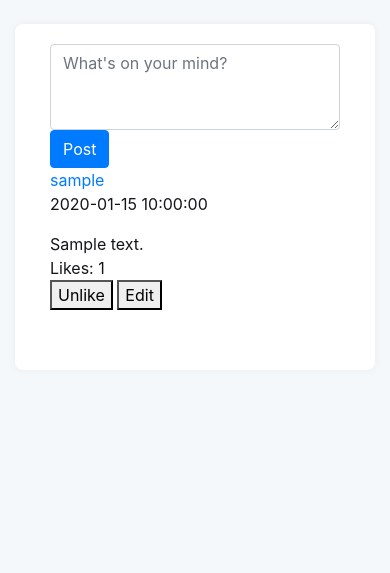
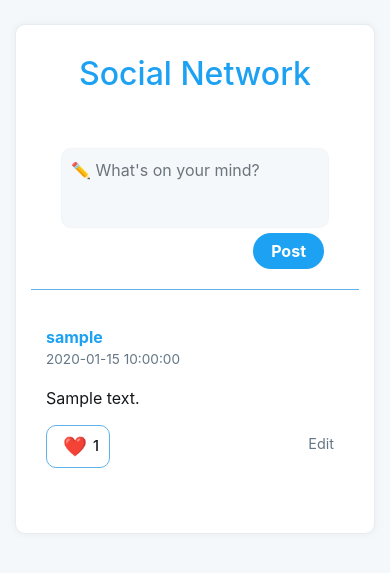
Before and after one commit to haopham98/network, a Django app: page / in a window 390 px wide. Shown: the top 573 px of the page. Run offline with Django 3.2, Linux system fonts and the light colour scheme; a user stored in the database is signed in; tables that the repository leaves empty hold one stand-in row (values such as "Sample post"); data that the repository does not hold is empty; some libraries are stand-ins or nearby versions.

Commit message:
feat(static): custom UI

```diff
--- a/network/static/network/app/api.js
+++ b/network/static/network/app/api.js
@@ -4,7 +4,10 @@ import getCSRFToken from './utils.js';
 const API = {
     async request(url, options = {}) {
         const csrfToken = getCSRFToken();
-        console.log('CSRF Token: ', csrfToken);
+        if (!csrfToken) {
+            window.location.href = '/login'; // Redirect to login if CSRF token is missing
+            return;
+        }
         const defaultOptions = {
             headers: {
                 'Content-Type': 'application/json',
@@ -14,13 +17,7 @@ const API = {
         options = { ...defaultOptions, ...options };
         try {
             const response = await fetch(url, options);
-            // if (response.status === 403 || response.status === 401) {
-            //     const errorData = await response.json();
-            //     console.error('API request failed with status: ', response.status, errorData);
-            //     if (errorData.redirect) {
-            //         window.location.href = errorData.redirect;
-            //     }
-            // }
+
             if (!response.ok) {
                 return response.json().then(err => {
                     return Promise.reject({
@@ -28,6 +25,12 @@ const API = {
                     })
                 })
             }
+            if (response.status === 403 || response.status === 401) {
+                console.error('Unauthorized or forbidden request');
+                window.location.href = '/login'; // Redirect to login if unauthorized
+                return;
+            }
+
             return await response.json();
         }
         catch (error) {
--- a/network/static/network/app/uiUpdater.js
+++ b/network/static/network/app/uiUpdater.js
@@ -10,7 +10,8 @@ const UIUpdater = {
     updateLikeButton(postId, liked) {
         const likeButton = DOM.get(`.like-button[data-post-id="${postId}"]`);
         if (likeButton) {
-            likeButton.textContent = liked ? 'Unlike' : 'Like';
+            likeButton.textContent = liked ? '❤️':'🤍';
+            // likeButton.textContent = '❤️';
         }
     },
     updateFollowButton(isFollowing) {
--- a/network/static/network/posts/renderer.js
+++ b/network/static/network/posts/renderer.js
@@ -11,21 +11,23 @@ const PostRenderer = {
             </div>
             <div class="post-body">
                 <div class="post-content">${post.content}</div>
-                <span class="like-info">
-                    Likes: <span class="like-count" data-post-id="${post.id}">${post.like_count || 0}</span>
-                </span>
             </div>
             <div class="post-actions">
-                <button class="like-button" data-post-id="${post.id}">
-                    ${post.liked_by_user ? 'Unlike' : 'Like'}
-                </button>
+               <div class="like-info">
+                    <button class="like-button" data-post-id="${post.id}">
+                        ${post.liked_by_user ? '❤️': '🤍'}
+                    </button>
+                    <span class="like-count" data-post-id="${post.id}">${post.like_count || 0}</span>
 
+               </div>
                 ${username && username === post.author ? `
                     <button class="edit-button" data-post-id="${post.id}">Edit</button>
                 ` : ''}
+
             </div>
             <br>
         `;
+        postElement.className = 'post';
 
         postElement.dataset.postId = post.id;
         // Need to add method handle for escapse HTML content and date formatting
@@ -37,12 +39,15 @@ const PostRenderer = {
         editForm.innerHTML = `
             <input type="hidden" name="csrfmiddlewaretoken" value="${csrfToken}">
             <textarea id="edit-post-content" name="content">${post.content}</textarea>
-            <button type="submit" id="save-post-btn" class="save-post-btn" data-post-id="${post.id}">Save</button>
-            <button type="button" id="cancel-edit-post" class="cancel-edit-btn">Cancel</button>
+            <div class="edit-post-actions">
+                <button type="submit" id="save-post-btn" class="save-post-btn" data-post-id="${post.id}">Save</button>
+                <button type="button" id="cancel-edit-post" class="cancel-edit-btn">Cancel</button>
+            </div>
             `;
         editForm.dataset.postId = post.id;
         return editForm;
     }
 }
 
+
 export default PostRenderer;
--- a/network/static/network/profile/profileApp.js
+++ b/network/static/network/profile/profileApp.js
@@ -214,7 +214,6 @@ export class ProfileApp {
             DOM.append(this.profilePost, postElement);
         });
 
-        console.log('Render pagination for profile posts');
         this.currentPage = response.page.number || 1;
         this.renderPagination(this.currentPage, response.page.total_pages);
     }
--- a/network/static/network/profile/profileRenderer.js
+++ b/network/static/network/profile/profileRenderer.js
@@ -3,14 +3,16 @@ import DOM  from '../app/dom.js';
 
 export function profileHeaderRenderer(data, username) {
     const profile_header = document.getElementById('profile-header');
-    profile_header.innerHTML = `
-    <h3>${data.username}</h3>
-    <div class="row">
+    const followInfo = DOM.create('div', 'follow-info');
+    DOM.clear(profile_header);
+    const UsernameElement = DOM.create('h2', 'username', data.username);
+    UsernameElement.id = 'username';
+    DOM.append(profile_header, UsernameElement);
+    followInfo.innerHTML = `
         <div><span class="follower-count">Followers: ${data.followers_count}</span></div>
         <div><span class="following-count">Following: ${data.following_count}</span></div>
-    </div>
-
-    `
+        `
+    DOM.append(profile_header, followInfo);
     if (data.username != data.current_user) {
         const followButton = DOM.create('button', 'follow-button');
         followButton.className = 'btn btn-info follow-button';
@@ -19,51 +21,3 @@ export function profileHeaderRenderer(data, username) {
         DOM.append(profile_header, followButton);
     }
 }
-
-function renderPagination(currentPage, totalPages) {
-    const paginationControls = DOM.get('#pagination-controls');
-    if (!paginationControls) {
-        console.error('Pagination Controls not found');
-        return;
-    }
-
-    DOM.clear(paginationControls);
-
-    if (totalPages <= 1) return;
-
-    if (currentPage > 1) {
-        const prevButton = DOM.create('button', 'btn btn-primary', 'Previous');
-        prevButton.addEventListener('click', () => {
-            this.loadPosts(currentPage - 1);
-        })
-        DOM.append(paginationControls, prevButton);
-
-    }
-
-    for (let page=1; page <= totalPages; page++) {
-        const pageButton = DOM.create('button', 'btn btn-primary', page);
-
-        pageButton.dataset.page = page;
-
-        if (page === currentPage) {
-            pageButton.classList.add('btn-primary');
-        }
-        else {
-            pageButton.classList.add('btn-secondary');
-        }
-
-        pageButton.addEventListener('click', () => {
-            this.loadPosts(page);
-        })
-
-        DOM.append(paginationControls, pageButton);
-    }
-
-    if (currentPage < totalPages) {
-        const nextButton = DOM.create('button', 'btn btn-primary', 'Next');
-        nextButton.addEventListener('click', () => {
-            this.loadPosts(currentPage + 1);
-        })
-        DOM.append(paginationControls, nextButton);
-    }
-}
--- a/network/static/network/styles.css
+++ b/network/static/network/styles.css
@@ -5,10 +5,40 @@ body {
   margin: 0;
 }
 
+/* Sidebar styles */
+
 .sidebar {
     position: sticky;
     top: 0;
     height: 100vh;
+}
+
+.sidebar .nav-link {
+  font-size: 1.1rem;
+  color: #14171a;
+  font-weight: 500;
+}
+
+.sidebar .nav-link:hover {
+  background-color: #e8f5fe;
+  border-radius: 25px;
+  color: #1da1f2;
+}
+
+/* Feed styles */
+.main-title {
+    text-align: center;
+    margin: 20px 0;
+    font-size: 2rem;
+    color: #1da1f2;
+}
+
+
+main .feed {
+    background-color: #ffffff;
+    border: 1px solid #e6ecf0;
+    border-radius: 10px;
+    padding: 10px 15px;
 }
 .feed {
     background-color: white;
@@ -16,3 +46,199 @@ body {
     padding: 20px;
     box-shadow: 0 0 8px rgba(0,0,0,0.05);
 }
+
+
+/* Post styling */
+.post {
+  border-bottom: 1px solid #e6ecf0;
+  padding: 15px 0;
+}
+
+.post:last-child {
+  border-bottom: none;
+}
+
+.post .post-author {
+  font-weight: bold;
+  color: #1da1f2;
+}
+
+.post .post-date {
+  font-size: 0.85rem;
+  color: #657786;
+}
+
+.post .post-content {
+  margin-top: 5px;
+  line-height: 1.5;
+}
+
+/* Like and Edit styles */
+.post-actions {
+  display: flex;
+  margin-top: 10px;
+  justify-content: space-between;
+}
+
+.post-actions .like-button {
+    color: #1da1f2;
+    cursor: pointer;
+    background: none;
+    border: none;
+    font-size: 1.2rem;
+    transition: color 0.8s ease;
+    display: flex;
+    align-items: center;
+}
+.like-button:hover {
+    transform: scale(1.05);
+}
+.post-actions .like-button:focus {
+    outline: none;
+}
+
+.like-count {
+    font-weight: 500;
+    color: #14171a;
+}
+
+.like-info {
+    display: flex;
+    align-items: center;
+    font-size: 0.9rem;
+    border: 1px solid #5fb3eb;
+    border-radius: 10px;
+    padding: 5px 10px;
+    margin-top: 5px;
+    width: fit-content;
+}
+
+.post-actions .edit-button {
+    background: none;
+    border: none;
+    color: #657786;
+    cursor: pointer;
+    padding: 5px 10px;
+    border-radius: 20px;
+    transition: all 0.2s ease;
+    font-size: 0.9rem;
+}
+
+/* Form styles */
+.form-container {
+    margin: 20px 0;
+    padding-bottom: 15px;
+    border-bottom: #5fb3eb 1px solid;
+}
+
+.create-post-form {
+    display: flex;
+    flex-direction: column;
+}
+
+.create-post-form {
+  background-color: #ffffff;
+  padding: 15px;
+  margin-bottom: 10px;
+}
+
+.create-post-form textarea {
+  border: none;
+  resize: none;
+  font-size: 1rem;
+  padding: 10px;
+  height: 80px;
+  background-color: #f5f8fa;
+  border-radius: 10px;
+  outline: none;
+  box-shadow: inset 0 0 2px rgba(0,0,0,0.05);
+}
+
+.create-post-form textarea:focus {
+  background-color: #ffffff;
+  box-shadow: 0 0 0 2px #1da1f250;
+  border: 1px solid #1da1f2;
+}
+
+.post-btn {
+  float: right;
+  background-color: #1da1f2;
+  border: none;
+  border-radius: 999px;
+  padding: 6px 18px;
+  font-weight: bold;
+  color: #fff;
+  transition: background-color 0.3s ease;
+  margin: 5px;
+}
+
+.post-btn:hover {
+  background-color: #0d8ddb;
+  cursor: pointer;
+}
+
+
+
+/* Edit form styles */
+.edit-post-form {
+  display: flex;
+  flex-direction: column;
+  margin-top: 10px;
+}
+.edit-post-form textarea {
+  border: none;
+  resize: none;
+  font-size: 1rem;
+  padding: 10px;
+  height: 80px;
+  background-color: #dbe1e5;
+  border-radius: 10px;
+  outline: none;
+}
+
+.edit-post-form textarea:focus {
+  background-color: #ffffff;
+  box-shadow: 0 0 0 2px #1da1f250;
+  border: 1px solid #1da1f2;
+}
+
+.edit-post-form button {
+  background-color: #1da1f2;
+  color: white;
+  border: none;
+  border-radius: 999px;
+  padding: 6px 18px;
+  font-weight: bold;
+  margin-top: 10px;
+  cursor: pointer;
+}
+.edit-post-form .edit-post-actions {
+  display: flex;
+  justify-content: right;
+  margin-top: 10px;
+}
+.edit-post-form button:hover {
+  background-color: #0d8ddb;
+}
+
+/* Profile styles */
+.profile-header {
+  display: flex;
+  flex-direction: column;
+  align-items: center;
+  padding: 20px;
+  background-color: #ffffff;
+  border-bottom: 1px solid #e6ecf0;
+}
+
+.follow-info {
+  display: flex;
+  justify-content: center;
+  gap: 20px;
+  margin-top: 10px;
+}
+
+.following-title {
+  text-align: center;
+  margin-bottom: 20px;
+}
--- a/network/templates/network/following.html
+++ b/network/templates/network/following.html
@@ -4,6 +4,10 @@
 
 {% block body%}
     <div id="container" class="container">
+        <div class="following-title">
+            <h2>Following</h2>
+        </div>
+
         <form id="csrf-form" style="display:none;">
             {% csrf_token %}
         </form>
--- a/network/templates/network/index.html
+++ b/network/templates/network/index.html
@@ -3,21 +3,24 @@
 
 {% block body %}
     <div id="container" class="container">
+       <div class="main-title">
+            <h2>Social Network</h2>
+       </div>
         <!-- Form for create new post -->
         {% if user.is_authenticated %}
             <div id="new-post" class="row">
-                <div class="col-sm">
-                    <form id="create-post-form" method="POST" action="{% url 'create_post' %}">
+                <div class="col-sm-12 form-container">
+                    <form id="create-post-form" class="create-post-form" method="POST" action="{% url 'create_post' %}">
                         {% csrf_token %}
-                    <textarea class="form-control" id="post-content" name="content" rows="3" placeholder="What's on your mind?"></textarea>
-                    <button type="submit" class="btn btn-primary" id="post-btn">Post</button>
+                    <textarea class="form-control" id="post-content" name="content" rows="3" placeholder="✏️ What's on your mind?"></textarea>
+                    <button type="submit" class="post-btn" id="post-btn">Post</button>
                     </form>
                 </div>
             </div>
         {% endif %}
 
         <!-- Posts will be dynamically loaded here -->
-        <div id="posts-container">
+        <div id="posts-container" class="main">
         </div>
 
         <!-- Pagination controls -->
--- a/network/templates/network/layout.html
+++ b/network/templates/network/layout.html
@@ -56,7 +56,7 @@
       </nav>
 
       <!-- Center Content -->
-      <main role="main" class="col-md-9 col-lg-6 py-4">
+      <main role="main" class="col-md-9 col-lg-8 py-4">
         <div class="feed">
           {% block body %}
           {% endblock %}
@@ -64,12 +64,10 @@
       </main>
 
       <!-- Right Sidebar (Optional) -->
-      <aside class="d-none d-lg-block col-lg-4 py-4">
+      {% comment %} <aside class="d-none d-lg-block col-lg-4 py-4">
         <div class="p-3 bg-white rounded shadow-sm">
-          <h6 class="font-weight-bold">Suggestions</h6>
-          <p class="text-muted">You can place trending hashtags or follow suggestions here.</p>
         </div>
-      </aside>
+      </aside> {% endcomment %}
 
     </div>
   </div>
--- a/network/templates/network/profile.html
+++ b/network/templates/network/profile.html
@@ -5,8 +5,9 @@
 {% block body %}
     <div id="profile-container" class="container">
         {% csrf_token %}
-        <div id="profile-header">
 
+        <div id="profile-header" class="profile-header">
+          <h2>Profile of @{{ username }}</h2>
         </div>
         <br>
         <div id="profile-posts">
--- a/network/views.py
+++ b/network/views.py
@@ -280,11 +280,14 @@ def user_profile(request, username):
             posts_data = []
             for post in posts:
                 like_count = Like.objects.filter(post=post).count()
+                liked_by_user = Like.objects.filter(post=post, user=request.user).exists() if request.user.is_authenticated else False
+
                 posts_data.append({
                     "id": post.id,
                     "content": post.content,
                     "author": post.author.username,
                     "created_at": post.created_at.strftime("%Y-%m-%d %H:%M:%S"),
+                    "liked_by_user": liked_by_user,
                     "like_count": like_count,
                     "updated_at": post.updated_at.strftime("%Y-%m-%d %H:%M:%S") if post.updated_at else None
                 })
@@ -292,7 +295,6 @@ def user_profile(request, username):
             return JsonResponse({
                 "username": user.username,
                 "current_user": request.user.username if request.user.is_authenticated else None,
-                "name": user.get_full_name(),
                 "email": user.email,
                 "following_count": following_count,
                 "followers_count": follwers_count,
@@ -331,8 +333,10 @@ def follow_toggle(request, username):
         if request.user.following.filter(id=user_to_follow.id).exists():
             user_to_follow.followers.remove(request.user)
             current_user.following.remove(user_to_follow)
-            following_count = user_to_follow.followers.count()
-            follower_count = user_to_follow.following.count()
+
+
+            following_count = user_to_follow.following.count()
+            follower_count = user_to_follow.followers.count()
 
             return JsonResponse({
                 "status": HttpResponse.status_code,
@@ -340,12 +344,12 @@ def follow_toggle(request, username):
                 "is_following": False,
                 "following_count": following_count,
                 "follower_count": follower_count
-            })
+            }, status=200)
         else:
-            user_to_follow.following.add(current_user)
             current_user.following.add(user_to_follow)
-            following_count = user_to_follow.followers.count()
-            follower_count = user_to_follow.following.count()
+
+            following_count = user_to_follow.following.count()
+            follower_count = user_to_follow.followers.count()
             return JsonResponse({
                 "status" : HttpResponse.status_code,
                 "message": f"You are now following {user_to_follow.username}",
```
Also changed, not shown: network/static/network/following/followingApp.js (+52 -0 lines).
